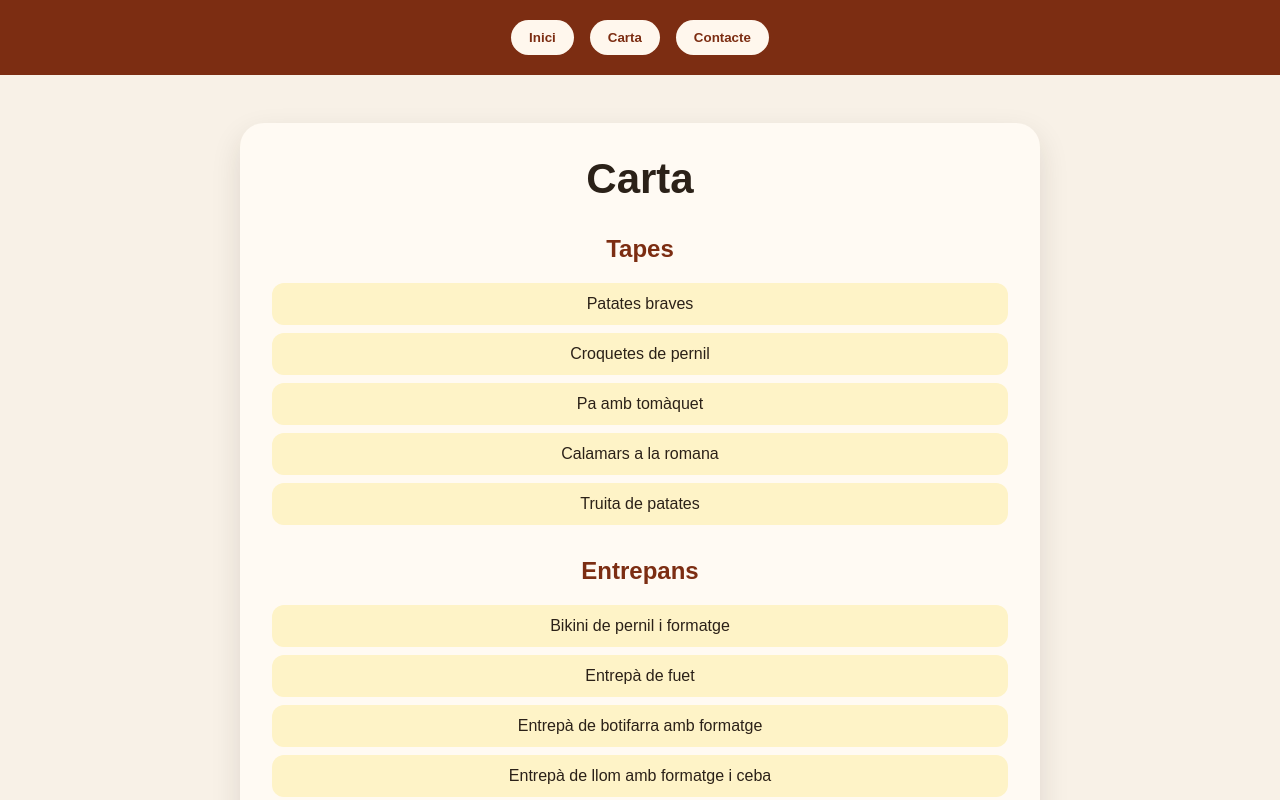
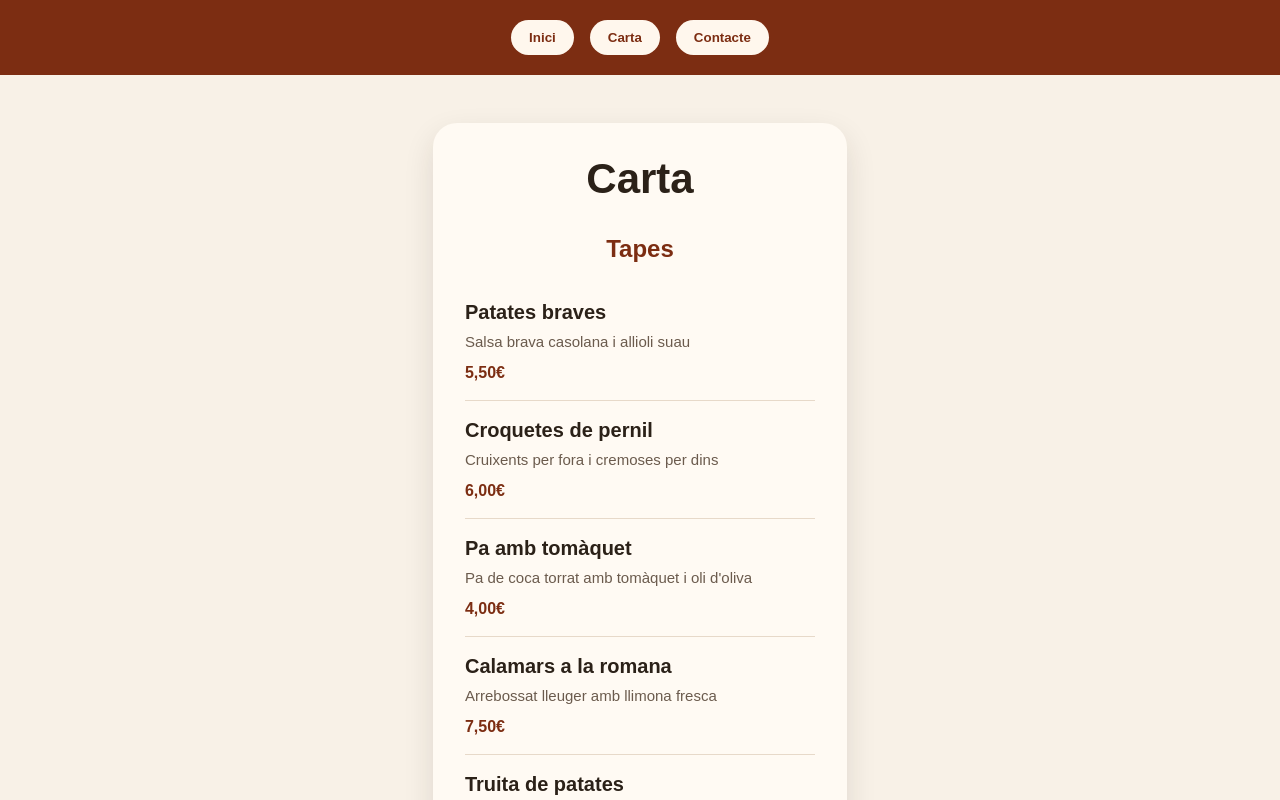
Before and after one commit to bcxavi/restaurant-page, a website built with webpack: page src/template.html in a window 1280 px wide. Both pictures are taken after a click on the button "Carta". Shown: the top 800 px of the page. Built offline with nearby package versions, Linux system fonts and the light colour scheme.

Commit message:
Improve menu layout and add footer

```diff
--- a/src/menu.js
+++ b/src/menu.js
@@ -8,19 +8,56 @@
   tapasTitle.textContent = "Tapes";
 
   const tapasList = document.createElement("ul");
+  const tapas = [
+    {
+      name: "Patates braves",
+      description: "Salsa brava casolana i allioli suau",
+      price: "5,50€",
+    },
 
-  const tapas = [
-    "Patates braves",
-    "Croquetes de pernil",
-    "Pa amb tomàquet",
-    "Calamars a la romana",
-    "Truita de patates",
+    {
+      name: "Croquetes de pernil",
+      description: "Cruixents per fora i cremoses per dins",
+      price: "6,00€",
+    },
+
+    {
+      name: "Pa amb tomàquet",
+      description: "Pa de coca torrat amb tomàquet i oli d'oliva",
+      price: "4,00€",
+    },
+
+    {
+      name: "Calamars a la romana",
+      description: "Arrebossat lleuger amb llimona fresca",
+      price: "7,50€",
+    },
+
+    {
+      name: "Truita de patates",
+      description: "Ou, patata i ceba feta al moment",
+      price: "5,00€",
+    },
   ];
 
   tapas.forEach((tapa) => {
-    const li = document.createElement("li");
-    li.textContent = tapa;
-    tapasList.appendChild(li);
+    const card = document.createElement("div");
+    card.classList.add("menu-card");
+
+    const name = document.createElement("h3");
+    name.textContent = tapa.name;
+
+    const description = document.createElement("p");
+    description.textContent = tapa.description;
+
+    const price = document.createElement("span");
+    price.textContent = tapa.price;
+
+    card.appendChild(name);
+    card.appendChild(description);
+    card.appendChild(price);
+
+    tapasList.appendChild(card);
   });
 
   const sandwichesTitle = document.createElement("h2");
@@ -29,17 +66,55 @@
   const sandwichesList = document.createElement("ul");
 
   const sandwiches = [
-    "Bikini de pernil i formatge",
-    "Entrepà de fuet",
-    "Entrepà de botifarra amb formatge",
-    "Entrepà de llom amb formatge i ceba",
-    "Entrepà de tonyina amb olives",
+    {
+      name: "Bikini de pernil i formatge",
+      description: "Pa torrat amb formatge fos i pernil dolç",
+      price: "5,50€",
+    },
+
+    {
+      name: "Entrepà de fuet",
+      description: "Fuet tallat fi amb pa de coca cruixent",
+      price: "6,00€",
+    },
+
+    {
+      name: "Entrepà de botifarra amb formatge",
+      description: "Botifarra a la brasa amb formatge fos",
+      price: "8,50€",
+    },
+
+    {
+      name: "Entrepà de llom amb formatge i ceba",
+      description: "Llom tendre amb ceba caramel·litzada",
+      price: "7,50€",
+    },
+
+    {
+      name: "Entrepà de tonyina amb olives",
+      description: "Tonyina, olives verdes i tomàquet fresc",
+      price: "6,50€",
+    },
   ];
 
   sandwiches.forEach((sandwich) => {
-    const li = document.createElement("li");
-    li.textContent = sandwich;
-    sandwichesList.appendChild(li);
+    const card = document.createElement("div");
+    card.classList.add("menu-card");
+
+    const name = document.createElement("h3");
+    name.textContent = sandwich.name;
+
+    const description = document.createElement("p");
+    description.textContent = sandwich.description;
+
+    const price = document.createElement("span");
+    price.textContent = sandwich.price;
+
+    card.appendChild(name);
+    card.appendChild(description);
+    card.appendChild(price);
+
+    sandwichesList.appendChild(card);
   });
 
   content.appendChild(heading);
--- a/src/styles.css
+++ b/src/styles.css
@@ -8,6 +8,8 @@
   min-height: 100vh;
   background: #f8f1e7;
   color: #2b2118;
+  display: flex;
+  flex-direction: column;
 }
 
 header {
@@ -43,6 +45,7 @@
   background: #fffaf3;
   border-radius: 24px;
   box-shadow: 0 12px 30px rgba(43, 33, 24, 0.12);
+  flex: 1;
 }
 
 h1 {
@@ -65,9 +68,51 @@
   padding: 0;
 }
 
-li {
-  padding: 12px;
-  margin: 8px 0;
-  background: #fef3c7;
-  border-radius: 12px;
+.menu-section {
+  margin-top: 40px;
 }
+.menu-grid {
+  display: grid;
+  gap: 14px;
+}
+
+.menu-card {
+  padding: 18px 0;
+  text-align: left;
+
+  border-bottom: 1px solid #e7d9c9;
+}
+
+.menu-card:last-child {
+  border-bottom: none;
+}
+
+.menu-card h3 {
+  margin: 0 0 6px;
+  font-size: 20px;
+  color: #2b2118;
+}
+
+.menu-card p {
+  margin: 0;
+  font-size: 15px;
+  color: #6b5b4d;
+}
+
+.menu-card span {
+  display: inline-block;
+  margin-top: 10px;
+
+  font-weight: 700;
+  color: #7c2d12;
+}
+
+footer {
+  margin-top: 48px;
+  padding: 24px;
+
+  text-align: center;
+
+  color: #6b5b4d;
+  font-size: 14px;
+}
--- a/src/template.html
+++ b/src/template.html
@@ -15,5 +15,9 @@
     </header>
 
     <div id="content"></div>
+
+    <footer>
+      <p>El racó de l’Ona · Plaça Catalana, 1 · Barcelona</p>
+    </footer>
   </body>
 </html>
```
